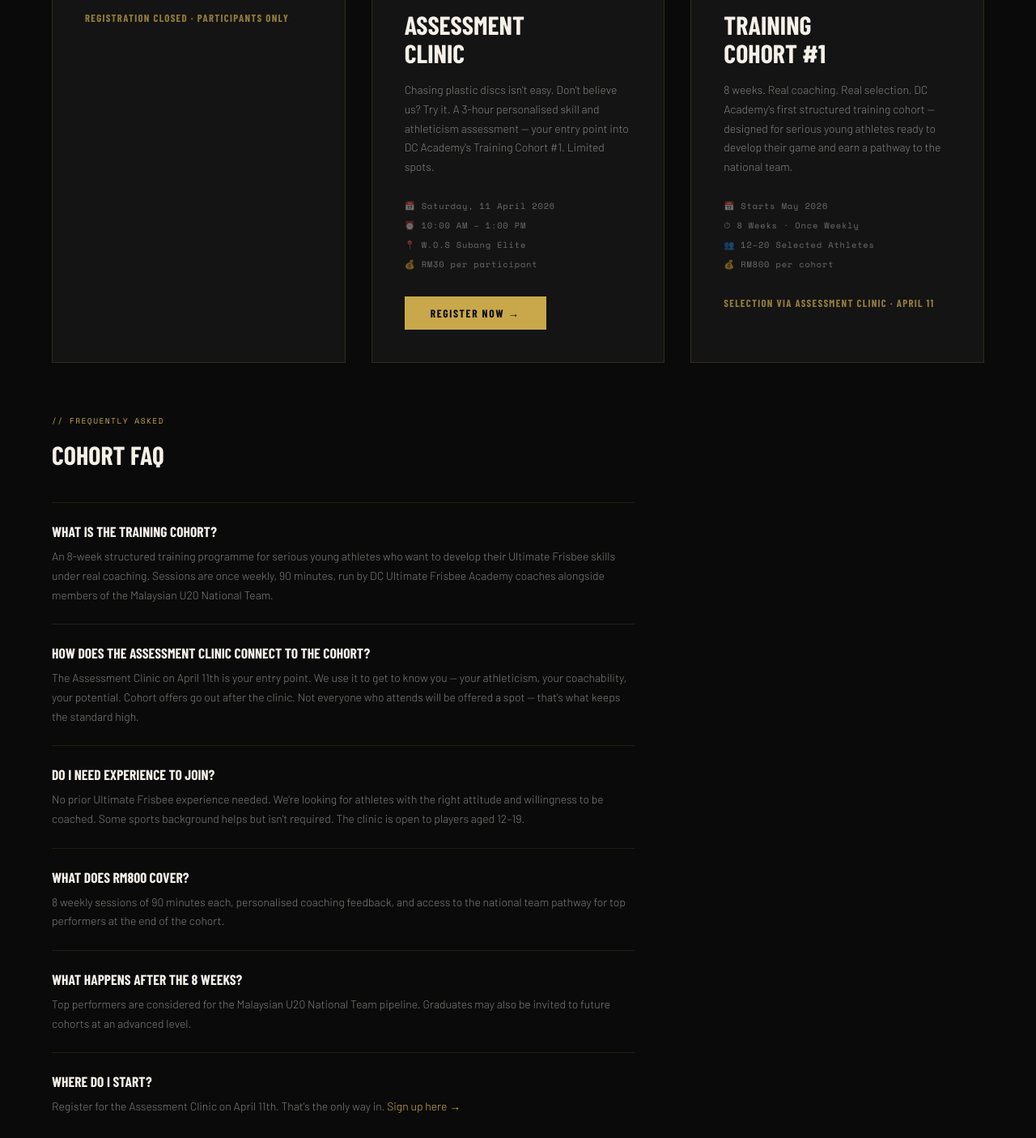
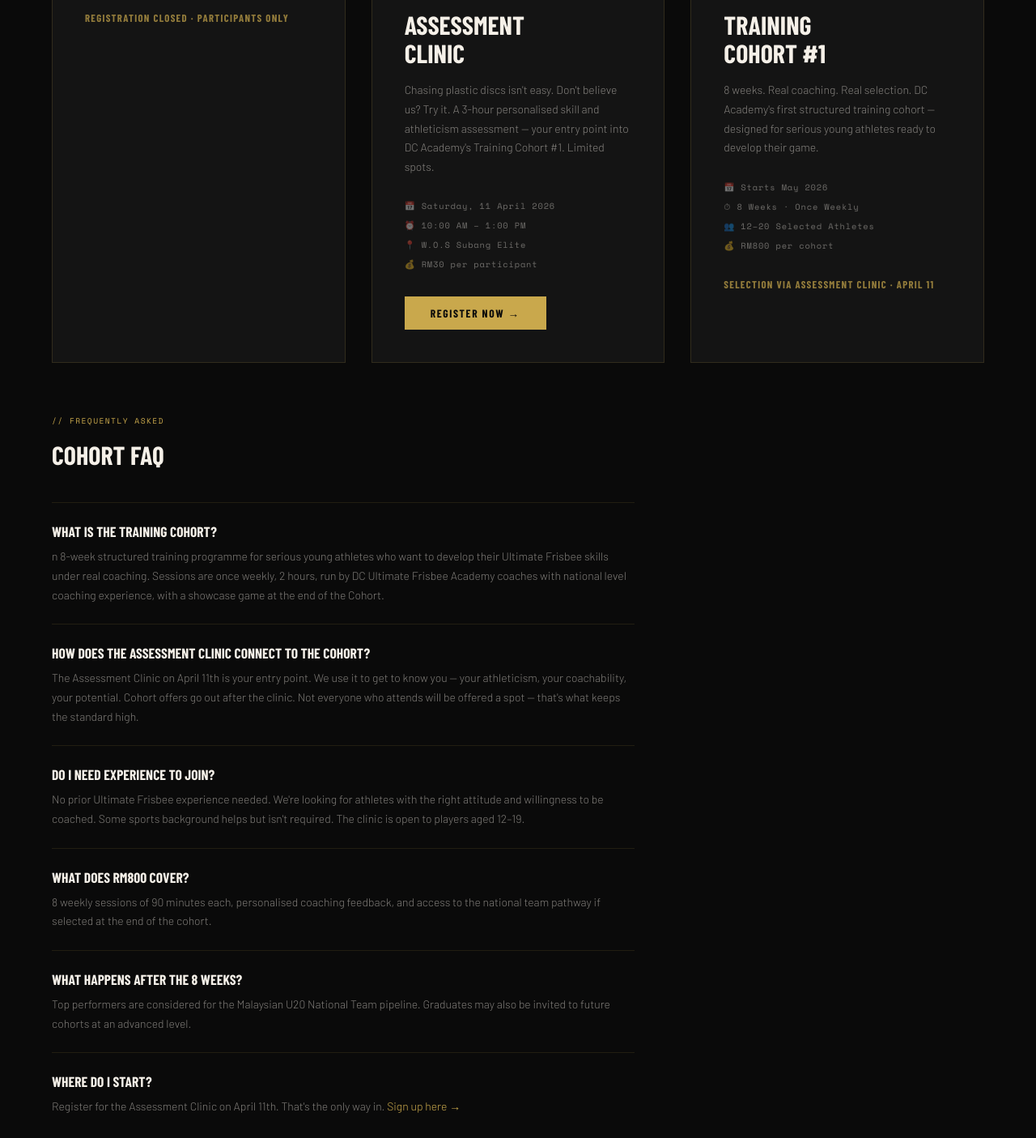
Before and after one commit to kieran219/dcultiacademy, a plain HTML site: page index.html in a window 1280 px wide. Shown: the part 3407-4812 px from the top of the page at 81% size. Drawn offline with nearby package versions, Linux system fonts and the light colour scheme; a web font is replaced by a local one.

Commit message:
Update index.html

```diff
--- a/index.html
+++ b/index.html
@@ -703,7 +703,7 @@
         <img src="images/cohort_poster.png" alt="Training Cohort #1" style="width:100%;border-radius:4px;margin-bottom:1.5rem;display:block;" />
         <div style="font-family:'Space Mono',monospace;font-size:0.6rem;letter-spacing:0.15em;text-transform:uppercase;color:var(--gold);margin-bottom:1rem;">Programme · Limited Slots</div>
         <div style="font-family:'Barlow Condensed',sans-serif;font-weight:900;font-size:2rem;text-transform:uppercase;line-height:1.1;margin-bottom:1rem;">Training<br>Cohort #1</div>
-        <p style="font-size:0.87rem;color:rgba(245,240,232,0.5);line-height:1.7;margin-bottom:1.8rem;">8 weeks. Real coaching. Real selection. DC Academy's first structured training cohort — designed for serious young athletes ready to develop their game and earn a pathway to the national team.</p>
+        <p style="font-size:0.87rem;color:rgba(245,240,232,0.5);line-height:1.7;margin-bottom:1.8rem;">8 weeks. Real coaching. Real selection. DC Academy's first structured training cohort — designed for serious young athletes ready to develop their game.</p>
         <div style="display:flex;flex-direction:column;gap:0.5rem;margin-bottom:2rem;">
           <div style="font-family:'Space Mono',monospace;font-size:0.65rem;color:rgba(245,240,232,0.4);letter-spacing:0.08em;">📅 Starts May 2026</div>
           <div style="font-family:'Space Mono',monospace;font-size:0.65rem;color:rgba(245,240,232,0.4);letter-spacing:0.08em;">⏱ 8 Weeks · Once Weekly</div>
@@ -724,7 +724,7 @@
 
         <div style="padding:1.5rem 0;border-bottom:1px solid rgba(201,168,76,0.12);">
           <div style="font-family:'Barlow Condensed',sans-serif;font-weight:700;font-size:1.1rem;text-transform:uppercase;margin-bottom:0.5rem;">What is the Training Cohort?</div>
-          <p style="font-size:0.87rem;color:rgba(245,240,232,0.5);line-height:1.7;">An 8-week structured training programme for serious young athletes who want to develop their Ultimate Frisbee skills under real coaching. Sessions are once weekly, 90 minutes, run by DC Ultimate Frisbee Academy coaches alongside members of the Malaysian U20 National Team.</p>
+          <p style="font-size:0.87rem;color:rgba(245,240,232,0.5);line-height:1.7;">n 8-week structured training programme for serious young athletes who want to develop their Ultimate Frisbee skills under real coaching. Sessions are once weekly, 2 hours, run by DC Ultimate Frisbee Academy coaches with national level coaching experience, with a showcase game at the end of the Cohort.</p>
         </div>
 
         <div style="padding:1.5rem 0;border-bottom:1px solid rgba(201,168,76,0.12);">
@@ -739,7 +739,7 @@
 
         <div style="padding:1.5rem 0;border-bottom:1px solid rgba(201,168,76,0.12);">
           <div style="font-family:'Barlow Condensed',sans-serif;font-weight:700;font-size:1.1rem;text-transform:uppercase;margin-bottom:0.5rem;">What does RM800 cover?</div>
-          <p style="font-size:0.87rem;color:rgba(245,240,232,0.5);line-height:1.7;">8 weekly sessions of 90 minutes each, personalised coaching feedback, and access to the national team pathway for top performers at the end of the cohort.</p>
+          <p style="font-size:0.87rem;color:rgba(245,240,232,0.5);line-height:1.7;">8 weekly sessions of 90 minutes each, personalised coaching feedback, and access to the national team pathway if selected at the end of the cohort.</p>
         </div>
 
         <div style="padding:1.5rem 0;border-bottom:1px solid rgba(201,168,76,0.12);">
@@ -792,7 +792,7 @@
         <div class="u20-label">Community Contribution</div>
         <div class="u20-title">Malaysia U20 National Team Training</div>
       </div>
-      <div class="u20-note">DC Ultimate proudly runs the Malaysian U20 National Team training as part of our commitment to growing the sport and giving youth players a pathway to represent the nation.</div>
+      <div class="u20-note">DC Ultimate is involved in the Malaysian U20 training programme as part of our commitment to growing the sport and developing youth players toward national level competition.</div>
     </div>
   </div>
 
```
